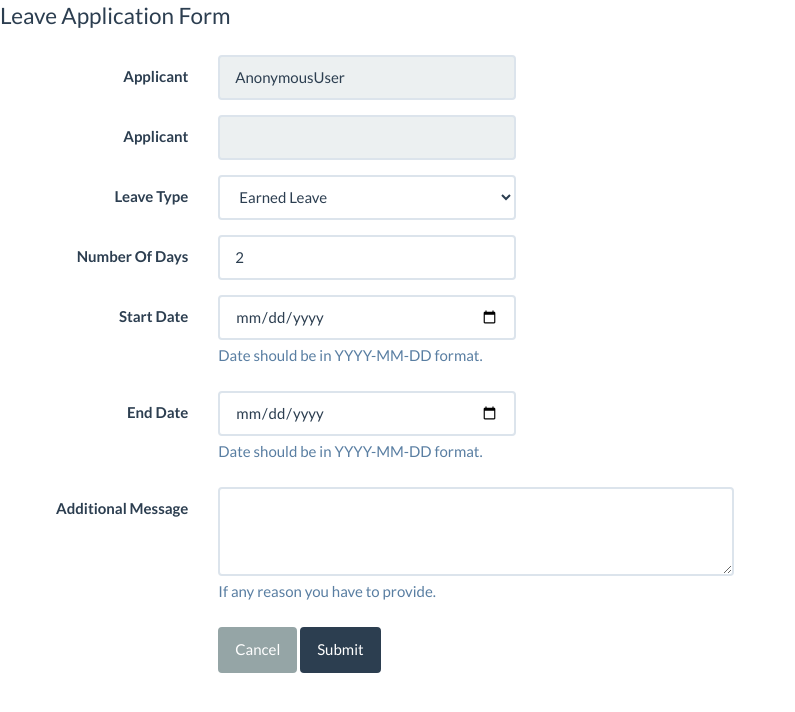
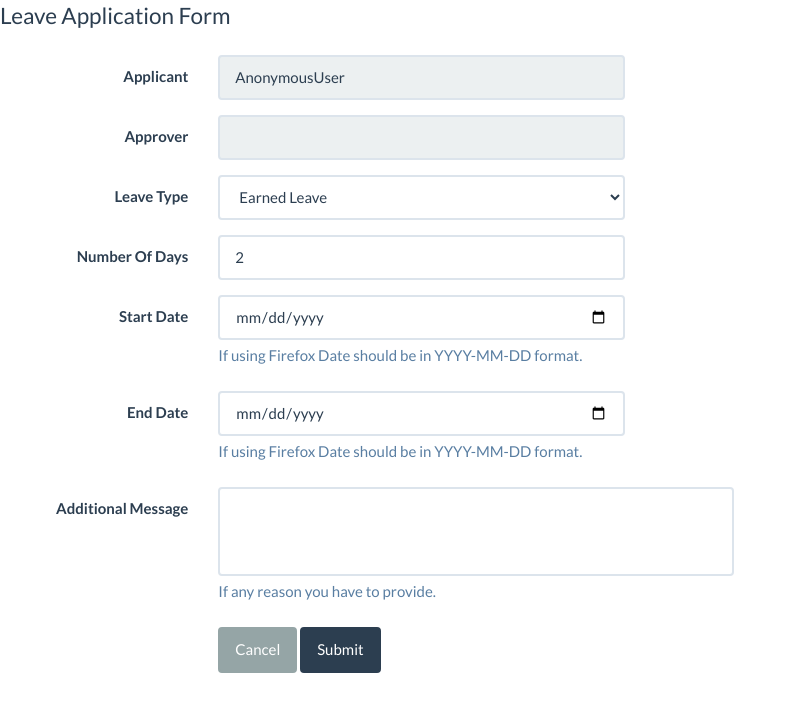
Before and after one commit to anuwardeen/LeaveV2, a Django app: template LeaveManagement/templates/lm/leave_application_form.html in a window 1280 px wide. Shown: the part 60-772 px from the top of the page, without its empty margins (0-795 px from the left). Run offline with Django 3.2, Linux system fonts and the light colour scheme; the template is opened without the code that fills it, so the values that code supplies are empty; some libraries are stand-ins or nearby versions.

Commit message:
email remaining

```diff
--- a/LeaveManagement/models.py
+++ b/LeaveManagement/models.py
@@ -26,8 +26,9 @@ class LeaveApplication(models.Model):
     )
 
     LEAVE_STATUS = (
+        ('U', 'Unresponded'),
         ('A', 'Approved'),
-        ('R', 'Rejected')
+        ('R', 'Rejected'),
     )
 
     leave_id = models.AutoField(primary_key=True)
@@ -39,7 +40,7 @@ class LeaveApplication(models.Model):
     number_of_days= models.IntegerField()
     from_date = models.DateField()
     to_date = models.DateField()
-    leave_status = models.CharField(max_length=1, choices=LEAVE_STATUS, default='R')
+    leave_status = models.CharField(max_length=1, choices=LEAVE_STATUS, default='U')
     additional_message = models.TextField(max_length=200)
 
     def __str__(self):
--- a/LeaveManagement/templates/lm/leave_application_form.html
+++ b/LeaveManagement/templates/lm/leave_application_form.html
@@ -8,20 +8,20 @@
     <legend>Leave Application Form</legend>
       <div class="form-group">
         <label for="applicant" class="col-lg-2 control-label">Applicant</label>
-        <div class="col-lg-3">
+        <div class="col-lg-4">
             <input class="form-control" id="applicant" name="applicant"  value="{{request.user}}" readonly type="text">
         </div>
       </div>
       <div class="form-group">
-        <label for="approver" class="col-lg-2 control-label">Applicant</label>
-        <div class="col-lg-3">
+        <label for="approver" class="col-lg-2 control-label">Approver</label>
+        <div class="col-lg-4">
             <input class="form-control" id="approver" name="approver"  value="{{approver}}" readonly type="text">
         </div>
       </div>
 
       <div class="form-group">
       <label for="leave_type" class="col-lg-2 control-label">Leave Type</label>
-      <div class="col-lg-3">
+      <div class="col-lg-4">
         <select class="form-control" id="leave_type" name="leave_type">
           <option value="SL">Sick Leave</option>
           <option value="EL" selected>Earned Leave</option>
@@ -31,7 +31,7 @@
       </div>
       <div class="form-group">
         <label for="num_of_days" class="col-lg-2 control-label">Number Of Days</label>
-        <div class="col-lg-3">
+        <div class="col-lg-4">
             <input class="form-control" id="num_of_days" name="num_of_days"  type="number" value="2" min="1">
         </div>
       </div>
@@ -39,22 +39,22 @@
       <div class="form-group">
 
         <label for="from_date" class="col-lg-2 control-label">Start Date</label>
-        <div class="col-lg-3">
+        <div class="col-lg-4">
             <input class="form-control" id="from_date" name="from_date"  type="date" onblur="calculate_date()">
-            <span class="help-block">Date should be in YYYY-MM-DD format.</span>
+            <span class="help-block">If using Firefox Date should be in YYYY-MM-DD format.</span>
         </div>
       </div>
       <div class="form-group">
         <label for="to_date" class="col-lg-2 control-label">End Date</label>
-        <div class="col-lg-3">
+        <div class="col-lg-4">
             <input class="form-control" id="to_date" name="to_date"  type="date" onblur="calculate_date()">
-            <span class="help-block">Date should be in YYYY-MM-DD format.</span>
+            <span class="help-block">If using Firefox Date should be in YYYY-MM-DD format.</span>
         </div>
       </div>
       <div class="form-group">
           <label for="msg" class="col-lg-2 control-label">Additional Message</label>
           <div class="col-lg-5">
-            <textarea class="form-control" rows="3" id="msg" name="msg"></textarea>
+            <textarea class="form-control" rows="3" id="msg" name="msg" style="resize:none"></textarea>
             <span class="help-block">If any reason you have to provide.</span>
           </div>
       </div>
```
Also changed, not shown: LeaveManagement/templates/lm/responding_to_application.html (+10 -9 lines), LeaveManagement/views.py (+28 -12 lines), LeaveManagement/migrations/0002_auto_20170424_1015.py (added), db.sqlite3.
